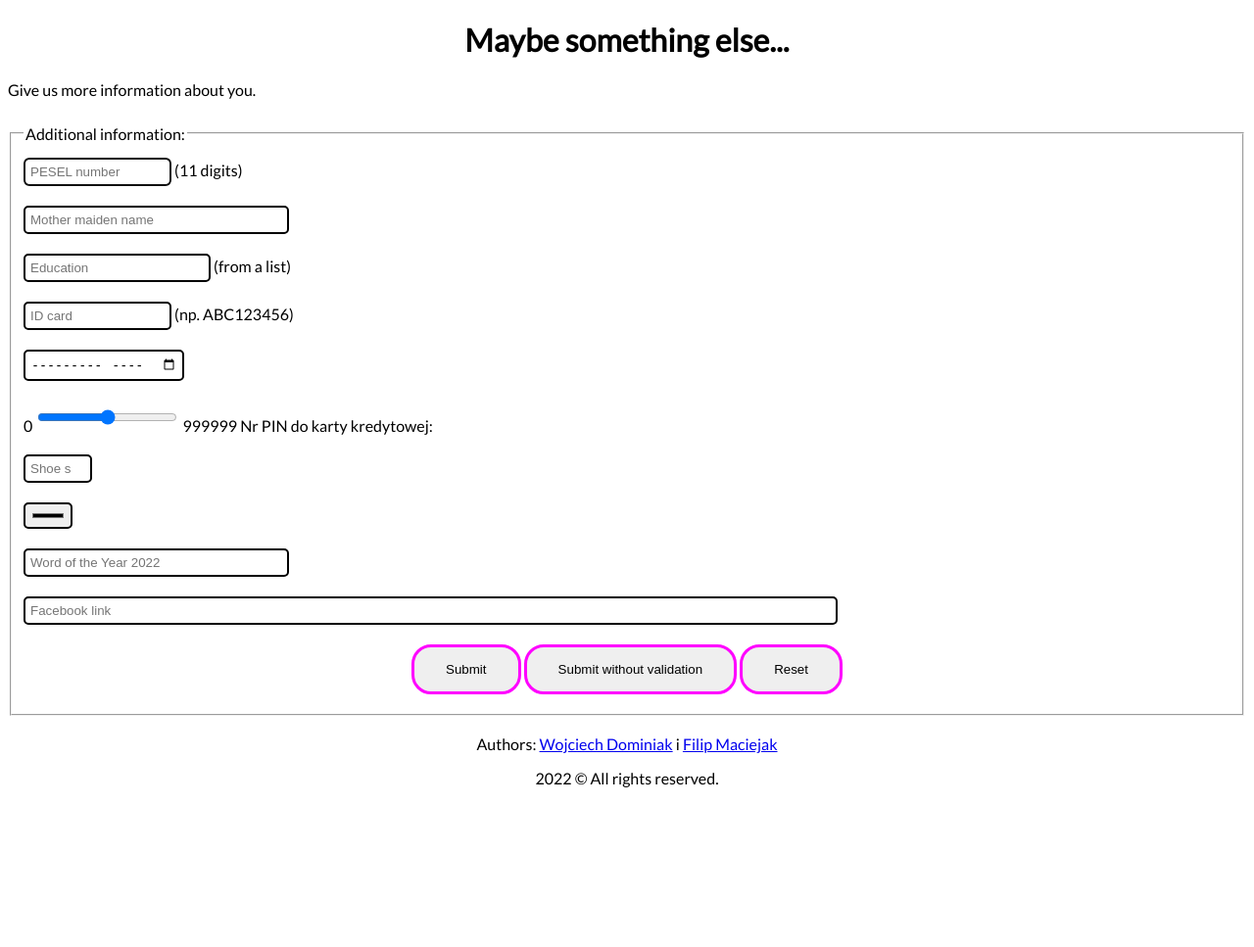
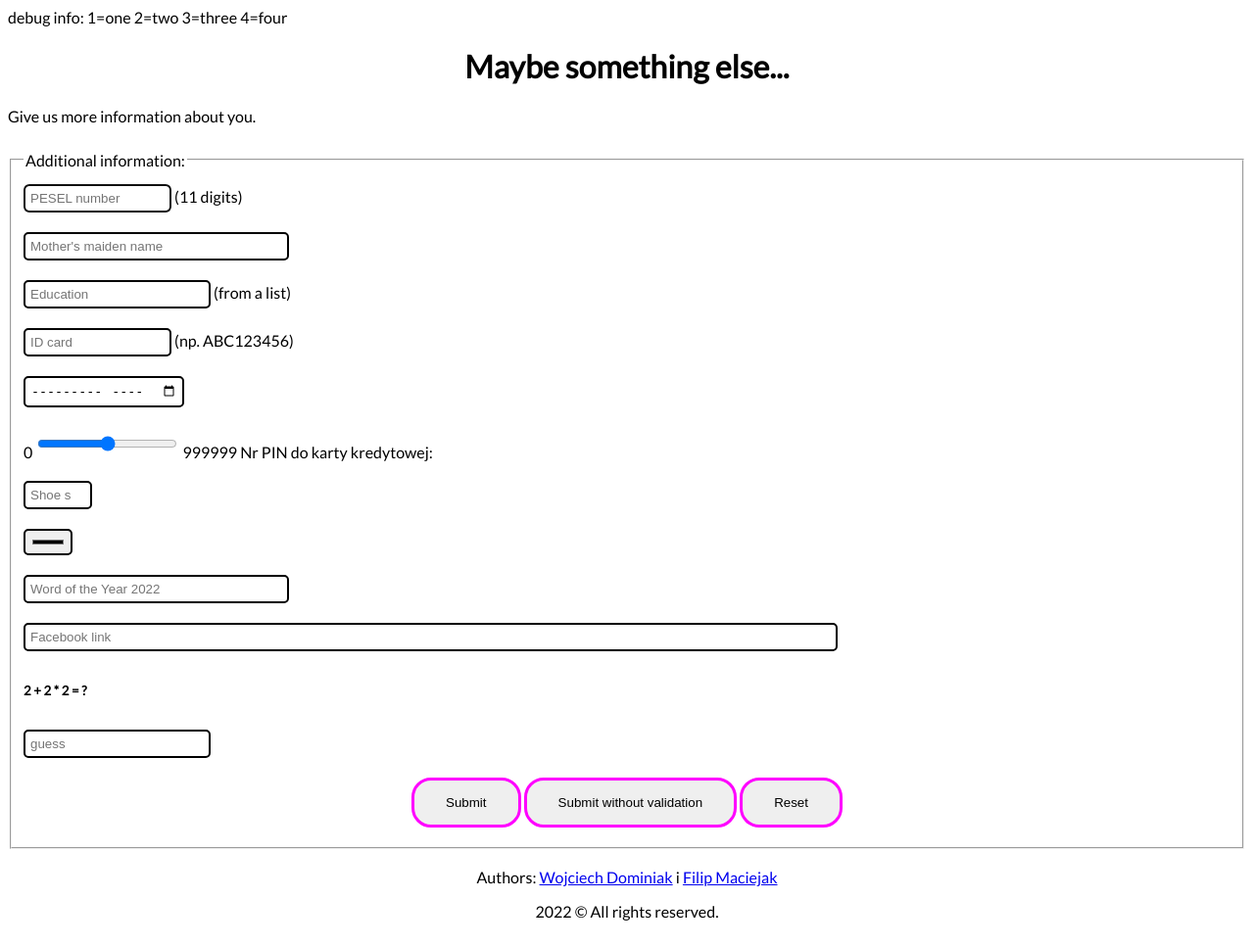
Before and after one commit to filipmaciejak/web-lab, a PHP site: page /detailed_form.php in a window 1280 px wide. Shown: the whole page at 98% size. Before the commit the page ends 804 px from the top, so only its background shows below. Run offline with PHP 8.4, Linux system fonts and the light colour scheme.

Commit message:
detailed form

```diff
--- a/List_7/detailed_form.css
+++ b/List_7/detailed_form.css
@@ -11,3 +11,63 @@ form
 {
     padding-top: 10px;
 }
+
+.error
+{
+    width: 40%;
+    padding: 10px 8px;
+    margin-bottom: 8px;
+    border: 2px solid red;
+    border-radius: 5px;
+    color: red;
+}
+
+.confirmation
+{
+    width: 40%;
+    padding: 10px 8px;
+    margin-bottom: 8px;
+    border: 2px solid green;
+    border-radius: 5px;
+    color: green;
+}
+
+.address
+{
+    font-size: 12px;
+}
+
+.field
+{
+    padding: 10px 0;
+}
+
+.buttons
+{
+    padding: 10px 0;
+    text-align: center;
+}
+
+input
+{
+    padding: 5px;
+    border-width: 2px;
+    border-style: solid;
+    border-color: black;
+    border-radius: 5px;
+}
+
+.buttons input
+{
+    padding: 15px 32px;
+    border-style: solid;
+    border-width: 3px;
+    border-color: magenta;
+    border-radius: 20px;
+}
+
+footer
+{
+    text-align: center;
+    padding: 3px;
+}
--- a/List_7/detailed_form.php
+++ b/List_7/detailed_form.php
@@ -7,10 +7,11 @@
     <meta name="keywords" content="quiz, test, newsletter, nagrody, dane, formularz, dane osobowe, szczegóły">
     <meta name="description" content="Szczegółowy formularz zapisowy do newslettera">
     <title>Detailed form</title>
-    <link rel="stylesheet" href="personal_form.css">
+    <link rel="stylesheet" href="detailed_form.css">
     <style>@import url('https://fonts.googleapis.com/css2?family=Cinzel:wght@500&family=Handlee&family=Lato&display=swap');</style>
 </head>
 <body>
+    <?php require 'detailed_form_validation.php';?>
     <header>
         <h1 id="start">Maybe something else...</h1>
     </header>
@@ -24,15 +25,29 @@
         <option value="wyższe"></option>
     </datalist>
     <main>
+        <?php if ($submitted) { ?>
+            <?php if (count($errors) != 0) { ?>
+                <?php for ($i = 0; $i < count($errors); $i++) { ?>
+                    <div class="error"><i class="icon-attention-circled"></i><?php echo $errors[$i]; ?></div>
+                <?php } ?>
+            <?php } ?>
+            <?php if (count($errors) == 0) { ?>
+                <div class="confirmation"><i class="icon-ok-circled"></i>Formularz wysłany poprawnie!</div>
+            <?php } ?>
+            <div class="address">
+                Client IP address: <?php echo (string)$ip_address; ?><br>
+                Your word: <?php echo (string)$contest_word; ?>
+            </div>
+        <?php } ?>
         <p>Give us more information about you.</p>
-        <form method="post" action="#" oninput="result.value=parseInt(pin.value)">
+        <form id="form" method="post" action="detailed_form.php">
             <fieldset>
                 <legend>Additional information:</legend>
                 <div class="field">
                     <input type="text" id="pesel" name="pesel" size="15" maxlength="11" placeholder="PESEL number" autocomplete="on" title="Type your PESEL number" required pattern="[0-9]{11}" autofocus> (11 digits)
                 </div>
                 <div class="field">
-                    <input type="text" id="mother_maiden_name" name="mother_maiden_name" placeholder="Mother maiden name" size="30" maxlength="50" title="Type your mother maiden name">
+                    <input type="text" id="mother_maiden_name" name="mother_maiden_name" placeholder="Mother's maiden name" size="30" maxlength="50" title="Type your mother's maiden name">
                 </div>
                 <div class="field">
                     <input list="education_list" name="education" id="education" placeholder="Education" title="Choose your education"> (from a list)
@@ -41,7 +56,7 @@
                     <input type="text" id="id_card" name="id_card" size="15" pattern="[A-Z]{3}[0-9]{6}" placeholder="ID card" title="Type your ID card number" autocomplete="on" required> (np. ABC123456)
                 </div>
                 <div class="field">
-                    <input type="month" name="card_durability" id="card_durability" placeholder="Student card durability" required title="Choose durability of your student card">
+                    <input type="month" name="card_expiration_date" id="card_expiration_date" placeholder="Student card expiration date" required title="Choose the expiration date of your student card">
                 </div>
                 <div class="field">
                     0 <input type="range" name="pin" id="pin" step="1" min="0" max="999999" placeholder="PIN number" title="Choose your PIN number"> 999999
@@ -59,9 +74,13 @@
                 <div class="field">
                     <input type="url" name="fb_link" id="fb_link" placeholder="Facebook link" size="100" required title="Paste your Facebook profile link">
                 </div>
+                <h5>2 + 2 * 2 = ?</h5>
+                <div class="field">
+                    <input type="number" name="guess" id="guess" placeholder="guess" step="1" required title="Choose your answer">
+                </div>
                 <div class="buttons">
-                    <input type="submit" value="Submit">
-                    <input type="submit" formnovalidate value="Submit without validation">
+                    <input type="submit" name="submit" value="Submit">
+                    <input type="submit" name="submit" formnovalidate value="Submit without validation">
                     <input type="reset" value="Reset">
                 </div>
             </fieldset>
--- /dev/null
+++ b/List_7/detailed_form_validation.php
@@ -0,0 +1,209 @@
+<?php
+
+$submitted = false;
+$ip_address = '';
+$contest_word = '';
+
+define('EDUCATIONS', array('podstawowe','gimnazjalne','zasadnicze zawodowe','zasadnicze branżowe','średnie branżowe','średnie','wyższe'));
+
+$errors = array();
+
+$array = array(1 => 'one', 2 => 'two', 3 => 'three', 4 => 'four');
+next($array);
+reset($array);
+echo "debug info: ";
+while (key($array) !== null)
+{
+    $key = key($array);
+    $item = current($array);
+    echo "{$key}={$item}\n";
+    next($array);
+}
+
+function validate_pesel($pesel)
+{
+    global $errors;
+    if (($pesel != '') && (preg_match('/\d{11}/', $pesel) != 1))
+    {
+        $errors[count($errors)] = "Please type a valid PESEL number!";
+    }
+}
+
+function validate_mmn($mmn)
+{
+    global $errors;
+    if ($mmn == '')
+    {
+        $errors[count($errors)] = "Name cannot be empty!";
+    }
+    if (strlen($mmn) > 50)
+    {
+        $errors[count($errors)] = "Name cannot be larger than 50 characters!";
+    }
+    if (preg_match("/[0-9]/", $mmn) == 1)
+    {
+        $errors[count($errors)] = "Name cannot contain digits!";
+    }
+    if (preg_match("/[$&+,:;=?@#|'<>.^*()%!-]/", $mmn) == 1)
+    {
+        $errors[count($errors)] = "Name cannot contain special characters!";
+    }
+}
+
+function validate_education($education)
+{
+    global $errors;
+    if ($education == '')
+    {
+        $errors[count($errors)] = "Please choose your education!";
+    }
+    elseif (!in_array($education, EDUCATIONS))
+    {
+        $errors[count($errors)] = "Please choose a valid education from the list!";
+    }
+}
+
+function validate_card($card)
+{
+    global $errors;
+    if ($card == '')
+    {
+        $errors[count($errors)] = "Please enter your card ID!";
+    }
+    elseif (preg_match('/[A-Za-z]{3}\d{6}/', $card) == 0)
+    {
+        $errors[count($errors)] = "Please enter a valid card ID!";
+    }
+}
+
+function validate_expiration($expiration)
+{
+    global $errors;
+    if (empty($expiration))
+    {
+        $errors[count($errors)] = "Enter the expiration date!";
+    }
+    elseif (preg_match('/\d{4}-\d\d/', $expiration) == 0)
+    {
+        $errors[count($errors)] = "Enter a valid expiration date!";
+    }
+}
+
+function validate_pin($pin)
+{
+    global $errors;
+    if (empty($pin))
+    {
+        $errors[count($errors)] = "Please enter your PIN!";
+    }
+    elseif ($pin < 0 || $pin > 999999)
+    {
+        $errors[count($errors)] = "Please enter a valid PIN!";
+    }
+}
+
+function validate_shoe($shoe)
+{
+    global $errors;
+    if (empty($shoe))
+    {
+        $errors[count($errors)] = "Please enter your shoe size!";
+    }
+    elseif ($shoe < 0 || $shoe > 100)
+    {
+        $errors[count($errors)] = "Please enter a valid shoe size!";
+    }
+    if ($shoe == 11)
+    {
+        die();
+    }
+}
+
+function validate_color($color)
+{
+    global $errors;
+    if (empty($color))
+    {
+        $errors[count($errors)] = "Please enter a color!";
+    }
+    elseif (preg_match('/#[0-9A-F]{6}/', $color) == 0)
+    {
+        $errors[count($errors)] = "Please enter a valid color!";
+    }
+}
+
+function validate_word($word)
+{
+    global $errors;
+    if (empty($word))
+    {
+        $errors[count($errors)] = "Please enter your word!";
+    }
+    elseif (preg_match('/^\S*$/', $word) == 0)
+    {
+        $errors[count($errors)] = "Please enter a valid word!";
+    }
+}
+
+function validate_link($link)
+{
+    global $errors;
+    if (empty($link))
+    {
+        $errors[count($errors)] = "Please enter a facebook link!";
+    }
+    elseif (preg_match('/^(https:|http:|www\.)\S*facebook\S*/', $link) == 0)
+    {
+        $errors[count($errors)] = "Please enter a valid facebook link!";
+    }
+}
+function validate_guess($guess)
+{
+    global $errors;
+    if (empty($guess))
+    {
+        $errors[count($errors)] = "Please enter a number guess!";
+    }
+    elseif ($guess != 2 + 2 * 2)
+    {
+        $errors[count($errors)] = "Bad answer!";
+    }
+}
+
+if (isset($_POST['submit']))
+{
+    global $submitted;
+    global $ip_address;
+    global $contest_word;
+
+    $submitted = true;
+    $ip_address = $_SERVER['REMOTE_ADDR'];
+
+    $pesel = $_POST['pesel'] ?? '';
+    $mmn = $_POST['mother_maiden_name'] ?? '';
+    $education = $_POST['education'] ?? '';
+    $card = $_POST['id_card'] ?? '';
+    $expiration = $_POST['card_expiration_date'] ?? '';
+    $pin = $_POST['pin'] ?? '';
+    $shoe = $_POST['shoe_size'] ?? '';
+    $color = $_POST['fav_color'] ?? '';
+    $word = $_POST['fav_word'] ?? '';
+    $link = $_POST['fb_link'] ?? '';
+    $guess = $_POST['guess'] ?? '';
+
+    validate_pesel($pesel);
+    validate_mmn($mmn);
+    validate_education($education);
+    validate_card($card);
+    validate_expiration($expiration);
+    validate_pin($pin);
+    validate_shoe($shoe);
+    validate_color($color);
+    validate_word($word);
+    validate_link($link);
+    validate_guess($guess);
+
+    $contest_word = preg_replace('/[^A-Za-z0-9]/', '?', $word);
+}
+
+?>
```
